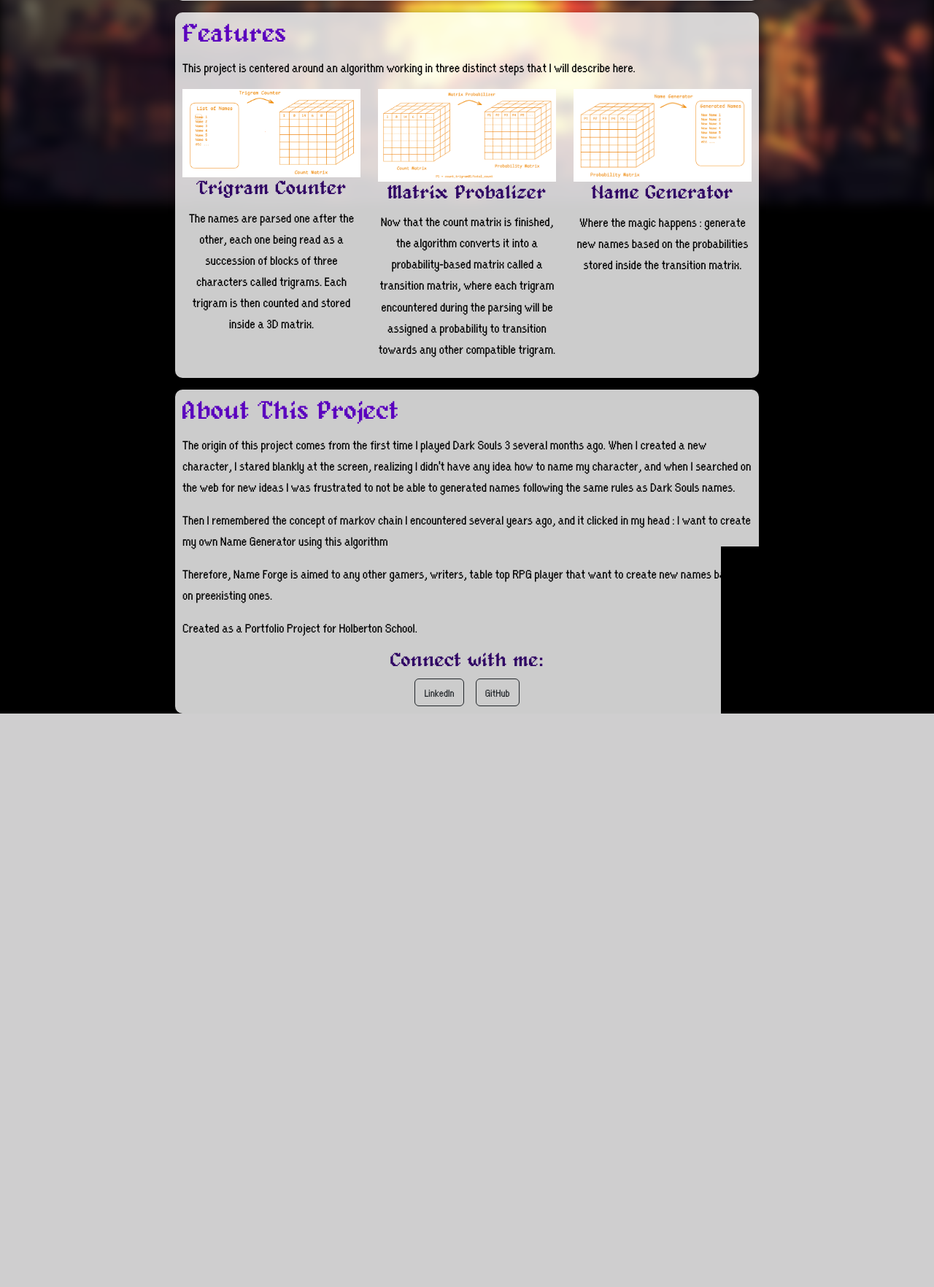
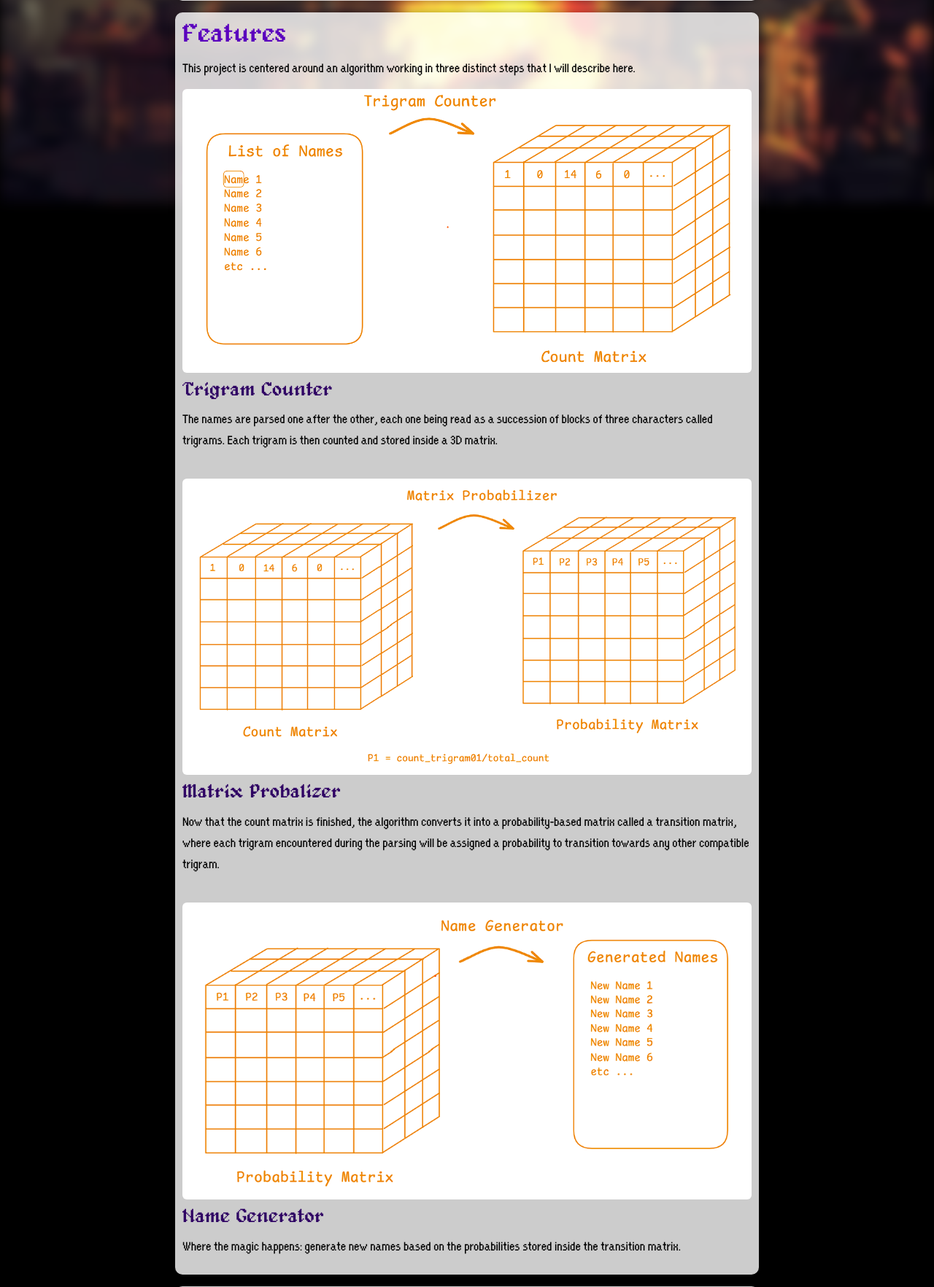
Before and after one commit to Prof-Ursi/portfolio-project-name-forge, a Flask app: page / in a window 1280 px wide. Shown: the part 522-2286 px from the top of the page at 73% size. Before the commit the page ends 1500 px from the top, so only its background shows below. Run offline with Flask 3, Linux system fonts and the light colour scheme.

Commit message:
Fixing more Bootstrap problems

```diff
--- a/v1.0/static/styles.css
+++ b/v1.0/static/styles.css
@@ -12,6 +12,8 @@
     max-width: 320px; /* Adjust as needed */
     height: auto;
 }
+
+
 
 body {
     position:relative;
--- a/v1.0/templates/index.html
+++ b/v1.0/templates/index.html
@@ -46,21 +46,27 @@
             <p>This project is centered around an algorithm working in three distinct steps that I will describe here.</p>
         </div>
 
-        <div class="row text-center">
-            <div class="col-md-4">
-                <img src="static/images/feature1.png" class="img-fluid" alt="Feature 1">
+        <div class="row text-start mb-4">
+            <div class="col">
+                <img src="static/images/feature1.png" class="img-fluid mb-2 rounded" alt="Feature 1">
                 <h3>Trigram Counter</h3>
                 <p>The names are parsed one after the other, each one being read as a succession of blocks of three characters called trigrams. Each trigram is then counted and stored inside a 3D matrix.</p>
             </div>
-            <div class="col-md-4">
-                <img src="static/images/feature2.png" class="img-fluid" alt="Feature 2">
+        </div>
+
+        <div class="row text-start mb-4">
+            <div class="col">
+                <img src="static/images/feature2.png" class="img-fluid mb-2 rounded" alt="Feature 2">
                 <h3>Matrix Probalizer</h3>
                 <p>Now that the count matrix is finished, the algorithm converts it into a probability-based matrix called a transition matrix, where each trigram encountered during the parsing will be assigned a probability to transition towards any other compatible trigram.</p>
             </div>
-            <div class="col-md-4">
-                <img src="static/images/feature3.png" class="img-fluid" alt="Feature 3">
+        </div>
+
+        <div class="row text-start">
+            <div class="col">
+                <img src="static/images/feature3.png" class="img-fluid mb-2 rounded" alt="Feature 3">
                 <h3>Name Generator</h3>
-                <p>Where the magic happens : generate new names based on the probabilities stored inside the transition matrix.</p>
+                <p>Where the magic happens: generate new names based on the probabilities stored inside the transition matrix.</p>
             </div>
         </div>
     </div>
```
